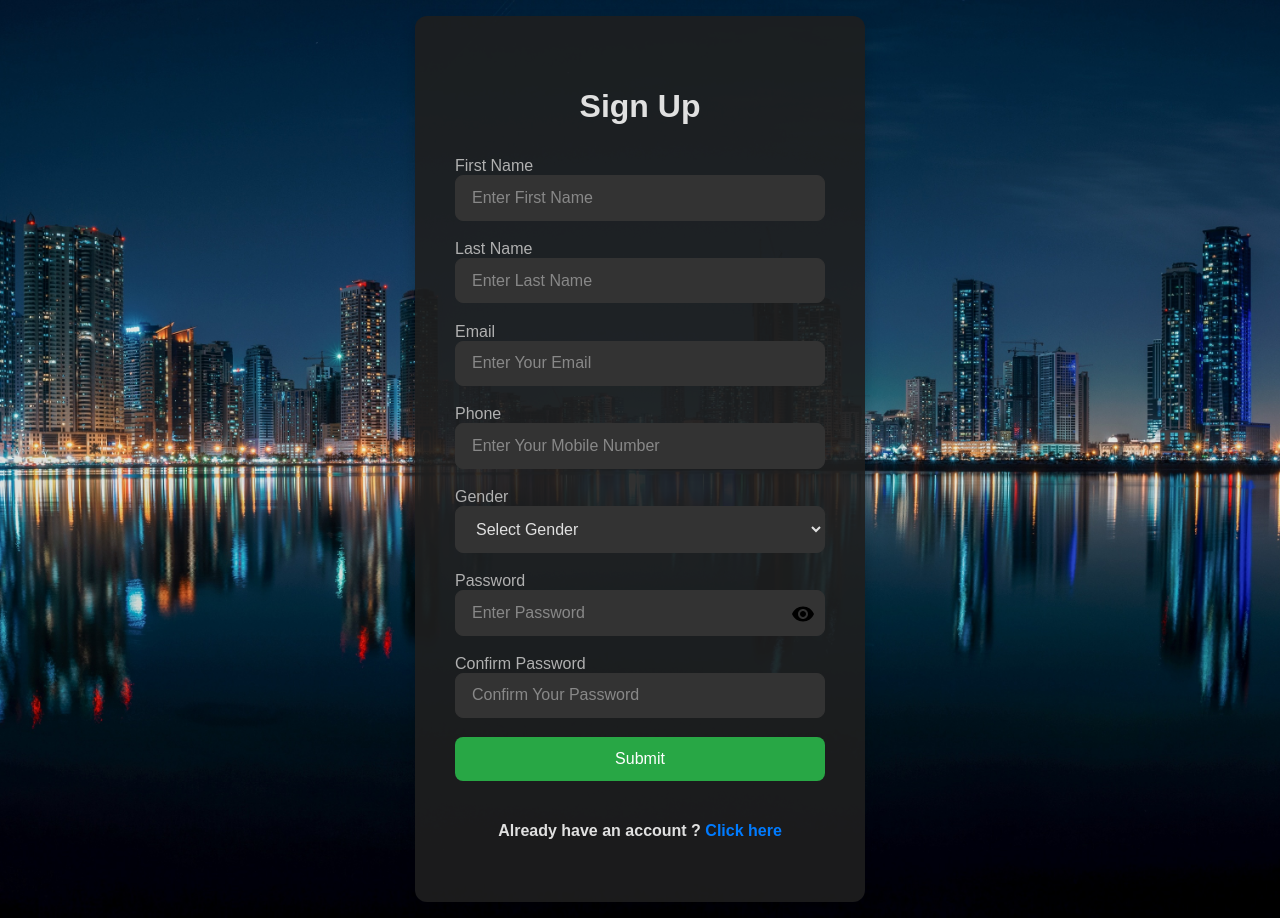
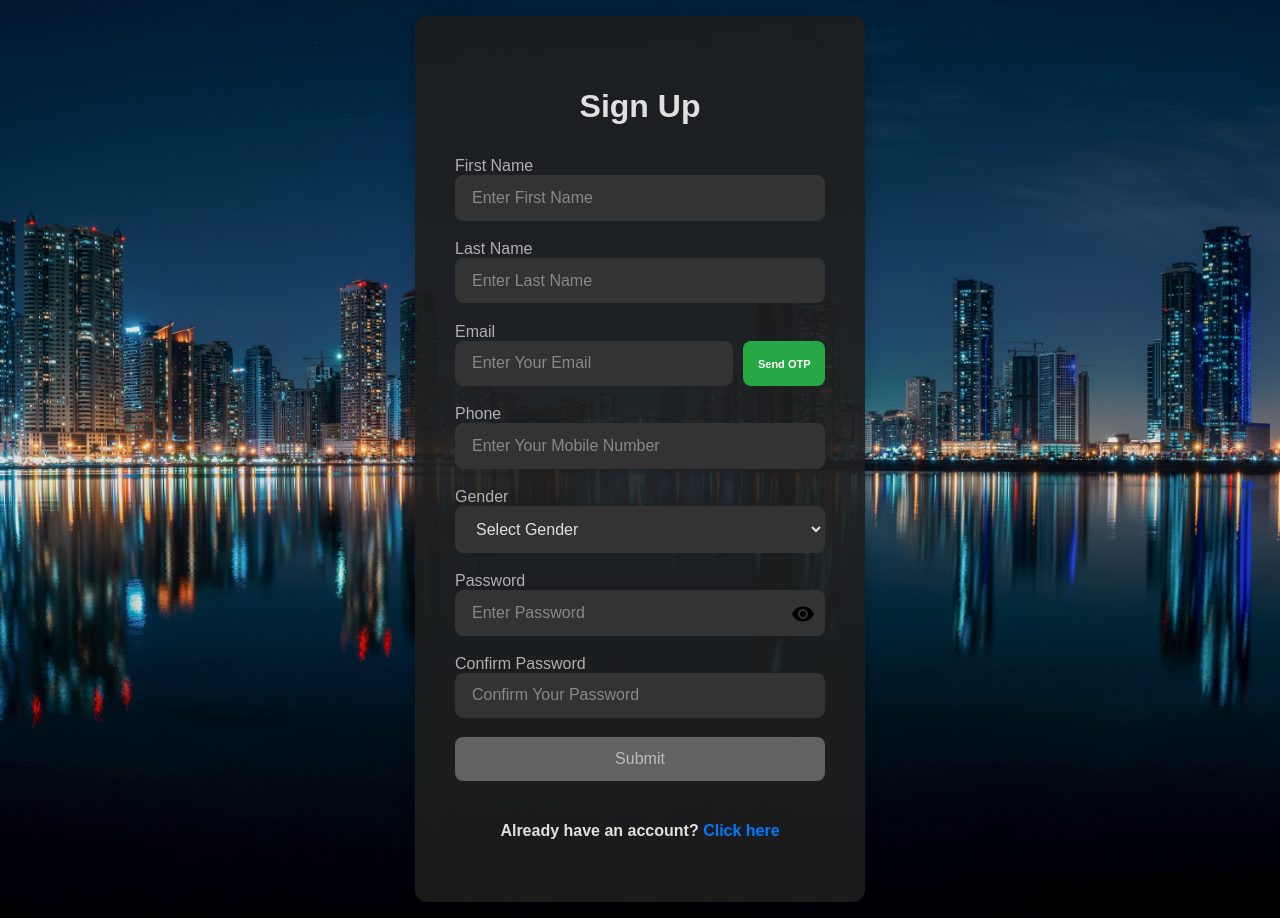
Before and after one commit to Shubhamyadavgit/Signup-Form, a React (Vite) app: page / in a window 1280 px wide. Built offline with nearby package versions, Linux system fonts and the light colour scheme; the HTML template or start-up script is replaced by a standard one.

Commit message:
Otp verification completed using emailjs

```diff
--- a/src/Signup.css
+++ b/src/Signup.css
@@ -83,6 +83,24 @@ button {
   font-weight: 500;
   transition: background-color 0.3s ease, transform 0.2s ease;
 }
+.email-input-container {
+  display: flex;
+  align-items: center;
+  justify-content: space-between;
+}
+
+.email-input-container input {
+  width: 110%; /* Adjust this value as per your layout */
+}
+
+.email-input-container button {
+  font-size: 11px;
+  font-weight: 700;
+  margin-left: 10px;
+  width: 30%; /* Adjust this value as per your layout */
+  margin-bottom: 18px;
+  height: 45px;
+}
 
 button:hover {
   background-color: #218838;
@@ -155,3 +173,34 @@ button:active {
   text-decoration: underline;
   color: #0056b3;
 }
+/* Button styling */
+.btn-active {
+  background-color: #4CAF50; /* Green */
+  color: white;
+  cursor: pointer;
+}
+
+.btn-inactive {
+  background-color: grey;
+  color: #ffffff;
+  cursor: not-allowed;
+  opacity: 0.7;
+}
+.otp-input-container {
+  display: flex;
+  align-items: center;
+  justify-content: space-between;
+}
+
+.otp-input-container input {
+  width: 90%; /* Adjust the width as needed */
+}
+
+.otp-input-container button {
+  margin-left: 10px;
+  width: 25%; /* Adjust the width as needed */
+  height: 45px;
+  font-size: 11px;
+  font-weight: 700;
+  margin-bottom: 18px;
+}
--- a/src/Signup.jsx
+++ b/src/Signup.jsx
@@ -1,12 +1,17 @@
 import React, { useState } from "react";
 import "./Signup.css";
-import { ToastContainer, toast } from 'react-toastify';
-import 'react-toastify/dist/ReactToastify.css';
-import VisibilityIcon from '@mui/icons-material/Visibility';
-import {NavLink} from 'react-router-dom'
+import { ToastContainer, toast } from "react-toastify";
+import "react-toastify/dist/ReactToastify.css";
+import VisibilityIcon from "@mui/icons-material/Visibility";
+import { NavLink } from "react-router-dom";
+import emailjs from "emailjs-com";
+
 const Signup = () => {
-
-  const[showPassword,setShowPassword] = useState(false);
+  const [showPassword, setShowPassword] = useState(false);
+  const [otpSent, setOtpSent] = useState(false);
+  const [otp, setOtp] = useState("");
+  const [generatedOtp, setGeneratedOtp] = useState("");
+  const [otpVerified, setOtpVerified] = useState(false);
   const [data, setData] = useState({
     name: "",
     lastname: "",
@@ -17,68 +22,66 @@ const Signup = () => {
     cpassword: "",
   });
 
-  const validateName = (name)=>{
-    const nameRegex = /^[A-Za-z]+$/;
-    return nameRegex.test(name);
-  }
-
-  const validateEmail = (email)=>{
-    const emailRegex = /^[a-zA-Z0-9._%+-]+@[a-zA-Z0-9.-]+\.[a-zA-Z]{2,}$/;
-    return emailRegex.test(email);
-  }
-
-  const validatePhone = (phone)=>{
-    const phoneRegex = /^[0-9]{10}$/;
-    return phoneRegex.test(phone);
-  }
-  const validatePassword = (password)=>{
-    const passwordRegex = /^(?=.*[a-z])(?=.*[A-Z])(?=.*\d)/;
-    return passwordRegex.test(password);
-  }
+  const validateName = (name) => /^[A-Za-z]+$/.test(name);
+  const validateEmail = (email) =>
+    /^[a-zA-Z0-9._%+-]+@[a-zA-Z0-9.-]+\.[a-zA-Z]{2,}$/.test(email);
+  const validatePhone = (phone) => /^[0-9]{10}$/.test(phone);
+  const validatePassword = (password) =>
+    /^(?=.*[a-z])(?=.*[A-Z])(?=.*\d)/.test(password);
 
   const handleChange = (e) => {
     const { name, value } = e.target;
-    setData({
-      ...data,
-      [name]: value,
-    });
+    setData({ ...data, [name]: value });
   };
-
 
   const handleSubmit = (e) => {
     e.preventDefault();
-    const allFieldsFilled = Object.values(data).every(field => field.trim() !== "");
 
-    if (!allFieldsFilled) {
-      toast.error('Please fill out all fields');
+    if (!otpVerified) {
+      toast.error("Please verify the OTP before submitting.");
       return;
     }
 
-    if(!validateName(data.name)){
-      toast.error('Invalid name');
+    const allFieldsFilled = Object.values(data).every(
+      (field) => field.trim() !== ""
+    );
+    if (!allFieldsFilled) {
+      toast.error("Please fill out all fields");
       return;
     }
-    if(!validateName(data.lastname)){
-      toast.error('Invalid lastname');
+
+    if (!validateName(data.name)) {
+      toast.error("Invalid name");
       return;
     }
-    if(!validateEmail(data.email)){
-      toast.error('Invalid email');
+    if (!validateName(data.lastname)) {
+      toast.error("Invalid lastname");
       return;
     }
-    if(!validatePhone(data.phone)){
-      toast.error('Invalid phone');
+    if (!validateEmail(data.email)) {
+      toast.error("Invalid email");
       return;
     }
-    if(!validatePassword(data.password) || data.password.length < 10 || data.password.length > 20){
-      toast.error('Password must be at least 10 characters long and contain at least one number and one uppercase letter and one special character');
+    if (!validatePhone(data.phone)) {
+      toast.error("Invalid phone");
       return;
     }
-    if(data.password !== data.cpassword){
-        toast.error('Passwords do not match');
+    if (
+      !validatePassword(data.password) ||
+      data.password.length < 10 ||
+      data.password.length > 20
+    ) {
+      toast.error(
+        "Password must be 10-20 characters and include a number and uppercase letter"
+      );
       return;
     }
-    toast.success("Submitted successfully!")
+    if (data.password !== data.cpassword) {
+      toast.error("Passwords do not match");
+      return;
+    }
+
+    toast.success("Submitted successfully!");
     console.log("Form data submitted:", data);
     setData({
       name: "",
@@ -89,6 +92,58 @@ const Signup = () => {
       gender: "",
       cpassword: "",
     });
+    setOtp("");
+    setOtpVerified(false);
+    setOtpSent(false);
+  };
+
+  const sendOtp = () => {
+    if (!validateEmail(data.email)) {
+      toast.error("Please enter a valid email before sending OTP");
+      return;
+    }
+
+    const otp = Math.floor(1000 + Math.random() * 9000).toString(); // Generate 4-digit OTP
+    setGeneratedOtp(otp);
+
+    // Sending the email using EmailJS
+    const emailParams = {
+      user_email: data.email,
+      user_otp: otp,
+      to_email: "Shubham",
+      message:
+        "Your OTP for the verification is :  " +
+        otp +
+        "Please enter this otp to verify email and dont share the otp with anyone.",
+    };
+
+    emailjs
+      .send(
+        "service_a2y363p",
+        "template_irjscfr",
+        emailParams,
+        "kk7iXWfzsEPtNfufG"
+      )
+      .then(
+        (response) => {
+          console.log("SUCCESS!", response.status, response.text);
+          setOtpSent(true);
+          toast.success(`OTP sent to ${data.email}`);
+        },
+        (error) => {
+          console.error("FAILED...", error);
+          toast.error("Failed to send OTP. Please try again.");
+        }
+      );
+  };
+
+  const verifyOtp = () => {
+    if (otp === generatedOtp) {
+      setOtpVerified(true);
+      toast.success("OTP verified successfully");
+    } else {
+      toast.error("Invalid OTP");
+    }
   };
 
   return (
@@ -119,8 +174,9 @@ const Signup = () => {
             required
           />
         </div>
-        <div>
+        <div className="email">
           <label htmlFor="email">Email</label>
+          <div className="email-input-container">
             <input
               type="email"
               id="email"
@@ -130,7 +186,28 @@ const Signup = () => {
               placeholder="Enter Your Email"
               required
             />
+            <button type="button" onClick={sendOtp} disabled={otpSent}>
+              {otpSent ? "OTP Sent" : "Send OTP"}
+            </button>
           </div>
+        </div>
+        {otpSent && (
+          <div className="verify">
+            <label htmlFor="otp">Enter OTP</label>
+            <div className="otp-input-container">
+              <input
+                type="text"
+                id="otp"
+                value={otp}
+                onChange={(e) => setOtp(e.target.value)}
+                placeholder="Enter OTP"
+              />
+              <button type="button" onClick={verifyOtp}>
+                Verify OTP
+              </button>
+            </div>
+          </div>
+        )}
 
         <div>
           <label htmlFor="phone">Phone</label>
@@ -173,15 +250,18 @@ const Signup = () => {
               placeholder="Enter Password"
               required
             />
-            <span className="password-toggle" onClick={() => setShowPassword(!showPassword)}>
-            <VisibilityIcon/>
+            <span
+              className="password-toggle"
+              onClick={() => setShowPassword(!showPassword)}
+            >
+              <VisibilityIcon />
             </span>
           </div>
         </div>
         <div className="password-field">
           <label htmlFor="cpassword">Confirm Password</label>
           <input
-            type={showPassword ?  "text" : "password"}
+            type={showPassword ? "text" : "password"}
             id="cpassword"
             name="cpassword"
             value={data.cpassword}
@@ -191,17 +271,24 @@ const Signup = () => {
           />
         </div>
 
-        <button type="submit" onClick={handleSubmit}>
+        <button
+          type="submit"
+          disabled={!otpVerified}
+          className={otpVerified ? "btn-active" : "btn-inactive"}
+        >
           Submit
         </button>
+
         <div className="login-container">
-          <h4>Already have an account ? <span><NavLink to="/login"> Click here</NavLink></span></h4>
+          <h4>
+            Already have an account?{" "}
+            <span>
+              <NavLink to="/login">Click here</NavLink>
+            </span>
+          </h4>
         </div>
       </form>
-      <ToastContainer
-        position="top-center"
-        autoClose={5000}
-      />
+      <ToastContainer position="top-center" autoClose={5000} />
     </div>
   );
 };
```
Lines whose indentation alone changed are shown as unchanged.
